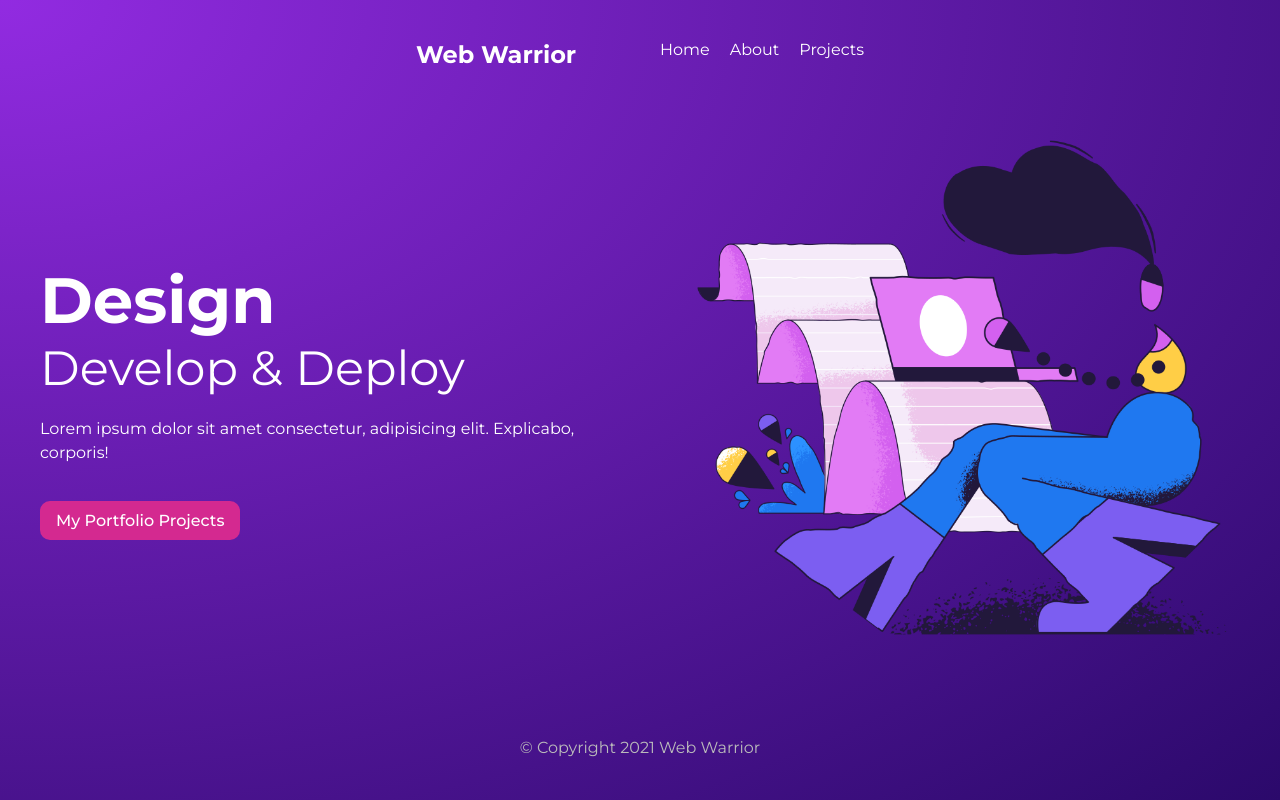
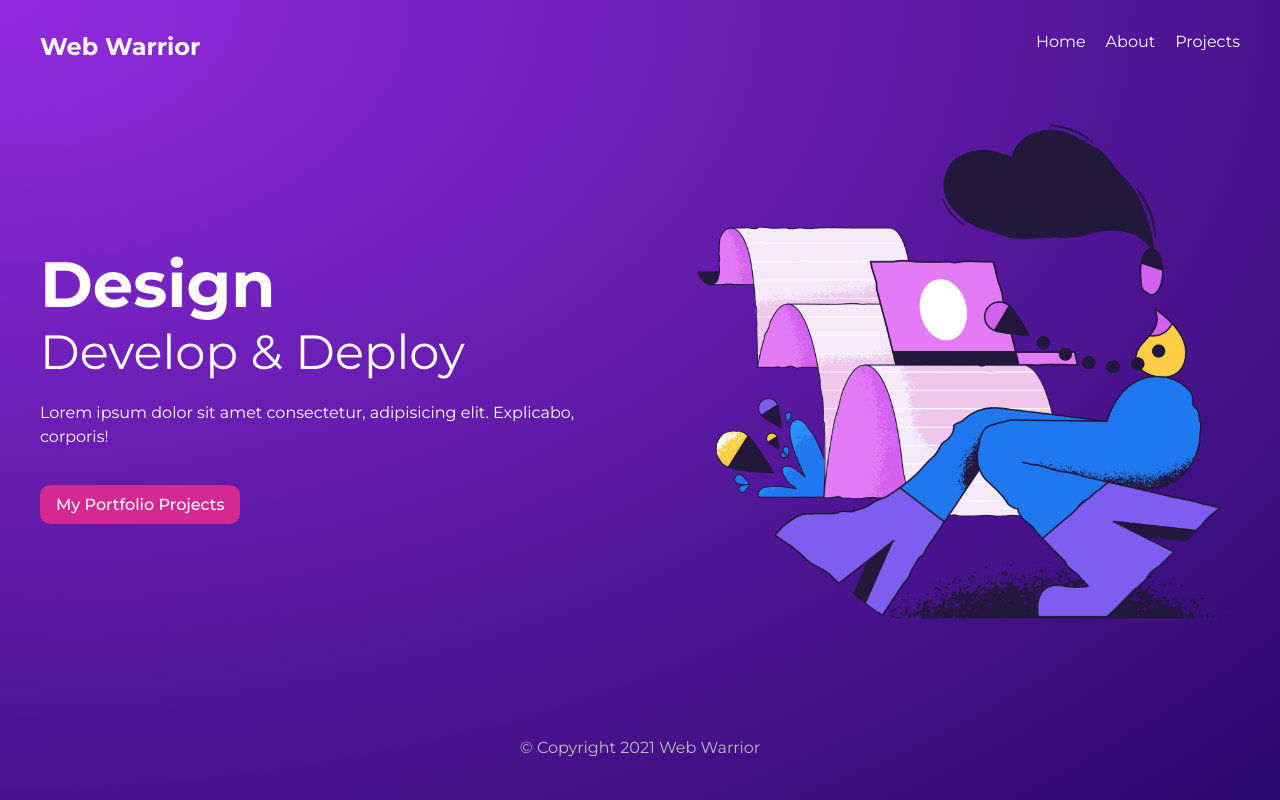
Before and after one commit to rizkygusna/web-warrior, a Gatsby site: page / in a window 1280 px wide. Built offline with nearby package versions, Linux system fonts and the light colour scheme; Gatsby itself is replaced by a stand-in of ours.

Commit message:
changing navbar to flexbox

```diff
--- a/src/styles/global.css
+++ b/src/styles/global.css
@@ -33,9 +33,9 @@ p {
   flex-direction: column;
 }
 nav {
-  display: grid;
-  grid-template-columns: 1fr 1fr;
-  margin: 40px auto;
+  display: flex;
+  margin: 2em 0;
+  justify-content: space-between;
 }
 nav .links {
   display: inline-block;
```
